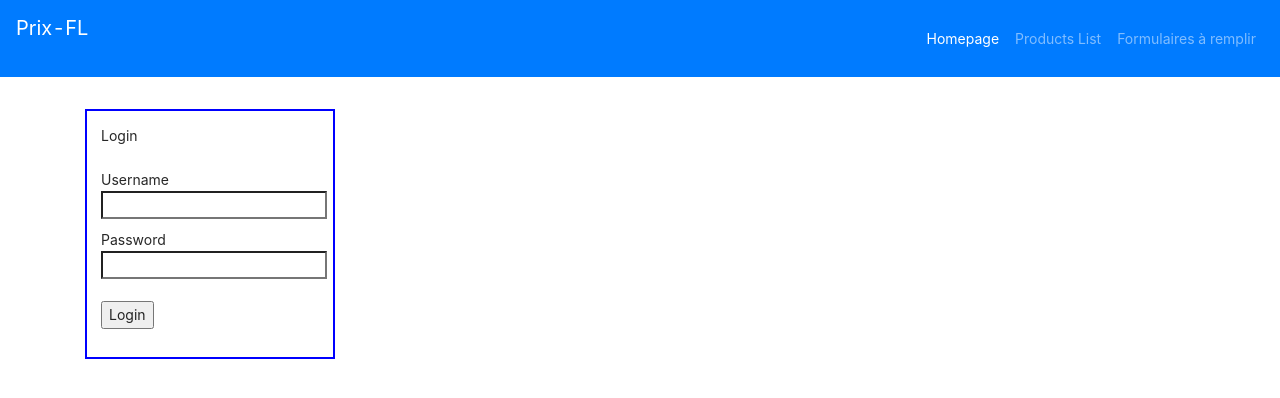
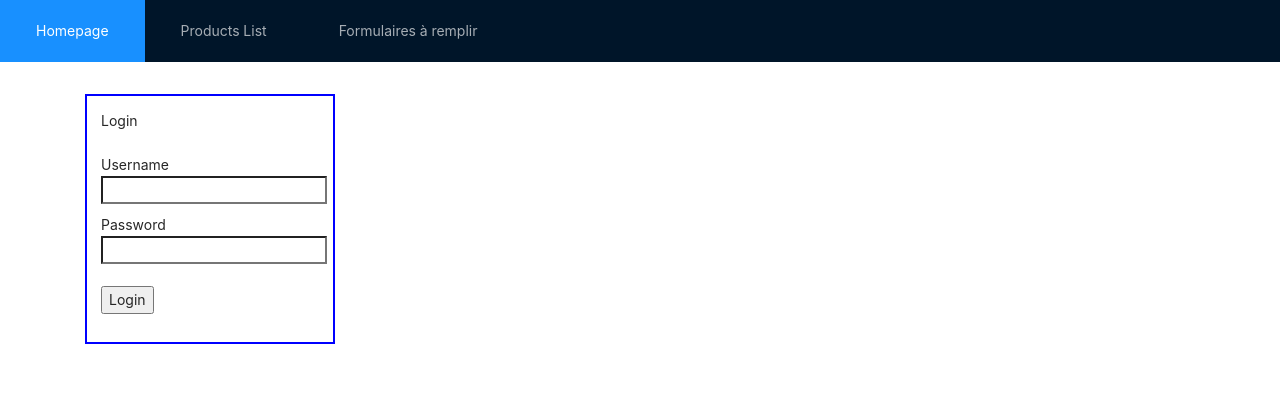
Before and after one commit to xp380/prix-fl, a React (Create React App) app in the folder front/: page /login in a window 1280 px wide. Shown: the top 398 px of the page. Built offline with nearby package versions, Linux system fonts and the light colour scheme.

Commit message:
navbar updated

```diff
--- a/front/src/App.js
+++ b/front/src/App.js
@@ -2,6 +2,8 @@ import React, { useState, useEffect } from 'react';
 import '../node_modules/bootstrap/dist/css/bootstrap.min.css';
 import { BrowserRouter as Router, Switch, Link } from "react-router-dom";
 import axios from 'axios';
+import { Menu } from 'antd';
+
 
 import './App.css'
 
@@ -41,7 +43,19 @@ function App() {
 
   return (<Router>
     <div className="App">
-      <header>
+    <Menu mode="horizontal" theme="dark">
+        <Menu.Item key="mail" >
+          <Link className="nav-link" to={"/"}> Homepage</Link>
+          </Menu.Item>
+        <Menu.Item key="app"  >
+          <Link className="nav-link" to={"/prices"}>Products List</Link>
+        </Menu.Item>
+        <Menu.Item key="alipay">
+           <Link className="nav-link" to={"/duplicate"}>Formulaires à remplir</Link>
+        </Menu.Item>
+      </Menu>
+
+      {/* <header>
         <nav className="navbar navbar-expand-lg navbar-dark bg-primary">
           <p className="navbar-brand">Prix-FL</p>
           <div className="collapse navbar-collapse" id="navbarSupportedContent">
@@ -49,20 +63,16 @@ function App() {
               <li className="nav-item active">
                 <Link className="nav-link" to={"/"}> Homepage</Link>
               </li>
-
               <li className="nav-item">
                 <Link className="nav-link" to={"/prices"}>Products List</Link>
               </li>
-              {/* <li className="nav-item">
-                <Link className="nav-link" to={"/businesses"}>Businesses List</Link>
-              </li> */}
               <li className="nav-item">
                 <Link className="nav-link" to={"/duplicate"}>Formulaires à remplir</Link>
               </li>
             </ul>
           </div>
         </nav>
-      </header>
+      </header> */}
 
       <div className="container">
         <div className="row">
--- a/front/src/components/create.product.js
+++ b/front/src/components/create.product.js
@@ -128,11 +128,14 @@ export default class CreateUser extends Component {
             .then((res) => {
                 console.log(res.data)
             }).catch((error) => {
-                console.log(error)
+                console.log(error.data)
             });
-
     }
-
+    // if (error.response.status === 409) {
+    //     alert("Doggie with same name exists!");
+    //   } else {
+    //     alert("Unknown error.");
+    //   }
 
     render() {
         return (
@@ -214,9 +217,7 @@ export default class CreateUser extends Component {
                         <input type="text" value={this.state.codePlu} onChange={this.onChangeUserCodePLU} placeholder={"CodePlu"} className="form-control" style={{ width: '100px' }} />
                     </div>
                     <div>
-                        <button type="primary" onClick={this.openNotification}>
                             <input type="submit" value="Send" className="btn btn-success btn-block" style={{ width: '100px' }} />
-                        </button>
                     </div>
                 </form>
             </div>
```
Also changed, not shown: front/src/components/home.js (+12 -1 lines).
